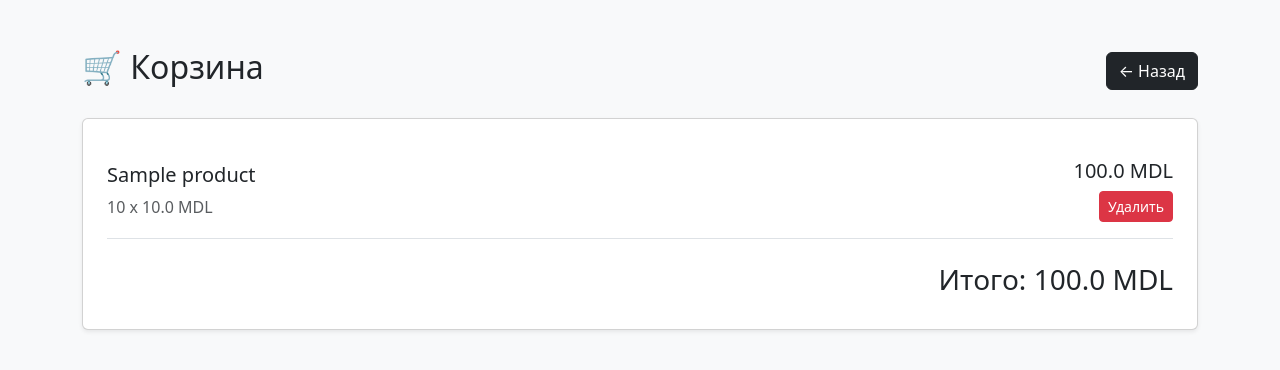
After one commit to VladimirSop/scraper-django, a Django app: page /cart/ in a window 1280 px wide. The commit adds this page. Shown: the top 370 px of the page. Run offline with Django 5.2, Linux system fonts and the light colour scheme; a user stored in the database is signed in; tables that the repository leaves empty hold one stand-in row (values such as "Sample post").

Commit message:
Add cart logic

```diff
--- a/scraper/admin.py
+++ b/scraper/admin.py
@@ -1,5 +1,5 @@
 from django.contrib import admin
-from users.models import User
+from .models import Product, CartItem
 
-
-admin.site.register(User)
+admin.site.register(Product)
+admin.site.register(CartItem)
--- a/scraper/models.py
+++ b/scraper/models.py
@@ -1,9 +1,23 @@
 from django.db import models
+from users.models import User
+
 
 class Product(models.Model):
-    name = models.CharField(max_length=255)
+    name = models.CharField(max_length=500)
+    price = models.FloatField()
     link = models.URLField()
-    price = models.DecimalField(max_digits=10, decimal_places=2)
 
     def __str__(self):
         return self.name
+
+
+class CartItem(models.Model):
+    user = models.ForeignKey(User, on_delete=models.CASCADE)
+    product = models.ForeignKey(Product, on_delete=models.CASCADE)
+    quantity = models.PositiveIntegerField(default=1)
+
+    def total_price(self):
+        return self.product.price * self.quantity
+
+    def __str__(self):
+        return f"{self.user.username} - {self.product.name}"
--- a/scraper/urls.py
+++ b/scraper/urls.py
@@ -2,5 +2,7 @@ from django.urls import path
 from . import views
 
 urlpatterns = [
-    path('', views.index, name='index'),
+    path('cart/', views.cart, name='cart'),
+    path('add-to-cart/<int:product_id>/', views.add_to_cart, name='add_to_cart'),
+    path('remove-from-cart/<int:item_id>/', views.remove_from_cart, name='remove_from_cart'),
 ]
--- a/scraper/views.py
+++ b/scraper/views.py
@@ -1,6 +1,9 @@
 from django.shortcuts import render
 from .models import Product
 from django.core.paginator import Paginator
+from django.shortcuts import redirect
+from django.contrib.auth.decorators import login_required
+from .models import Product, CartItem
 
 def index(request):
     return render(request, 'index.html')
@@ -31,3 +34,40 @@ def product_list(request):
         "query": query,
         "sort": sort
     })
+
+@login_required
+def add_to_cart(request, product_id):
+    product = Product.objects.get(id=product_id)
+
+    cart_item, created = CartItem.objects.get_or_create(
+        user=request.user,
+        product=product
+    )
+
+    if not created:
+        cart_item.quantity += 1
+        cart_item.save()
+
+    return redirect('/')
+
+
+@login_required
+def cart(request):
+    cart_items = CartItem.objects.filter(user=request.user)
+
+    total = sum(item.total_price() for item in cart_items)
+
+    return render(request, 'scraper/cart.html', {
+        'cart_items': cart_items,
+        'total': total
+    })
+
+
+@login_required
+def remove_from_cart(request, item_id):
+    item = CartItem.objects.get(id=item_id)
+
+    if item.user == request.user:
+        item.delete()
+
+    return redirect('cart')
--- /dev/null
+++ b/templates/scraper/cart.html
@@ -0,0 +1,69 @@
+<!DOCTYPE html>
+<html lang="ru">
+<head>
+    <meta charset="UTF-8">
+    <title>Корзина</title>
+
+    <link href="https://cdn.jsdelivr.net/npm/bootstrap@5.3.0/dist/css/bootstrap.min.css" rel="stylesheet">
+</head>
+<body style="background: #f8f9fa;">
+
+<div class="container mt-5">
+
+    <div class="d-flex justify-content-between align-items-center mb-4">
+        <h2>🛒 Корзина</h2>
+
+        <a href="/" class="btn btn-dark">
+            ← Назад
+        </a>
+    </div>
+
+    {% if cart_items %}
+
+        <div class="card p-4 shadow-sm">
+
+            {% for item in cart_items %}
+
+                <div class="d-flex justify-content-between align-items-center border-bottom py-3">
+
+                    <div>
+                        <h5>{{ item.product.name }}</h5>
+
+                        <p class="text-muted mb-0">
+                            {{ item.quantity }} x {{ item.product.price }} MDL
+                        </p>
+                    </div>
+
+                    <div class="text-end">
+                        <h5>{{ item.total_price }} MDL</h5>
+
+                        <a href="{% url 'remove_from_cart' item.id %}"
+                           class="btn btn-danger btn-sm">
+                            Удалить
+                        </a>
+                    </div>
+
+                </div>
+
+            {% endfor %}
+
+            <div class="mt-4 text-end">
+                <h3>
+                    Итого: {{ total }} MDL
+                </h3>
+            </div>
+
+        </div>
+
+    {% else %}
+
+        <div class="alert alert-info">
+            Корзина пуста
+        </div>
+
+    {% endif %}
+
+</div>
+
+</body>
+</html>
```
Also changed, not shown: templates/scraper/index.html (+17 -4 lines), scraper/migrations/0002_alter_product_name_alter_product_price_cartitem.py (added).
